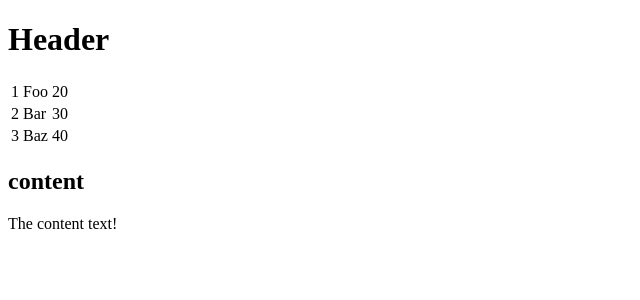
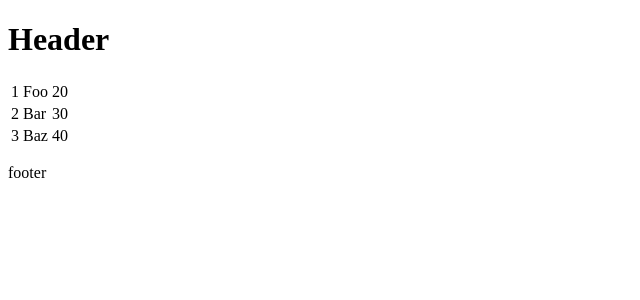
Before and after one commit to artdevil/learn-react, a React app: page / in a window 1280 px wide. Shown: the top 300 px of the page, without its empty margins (0-640 px from the left). Built offline with nearby package versions, Linux system fonts and the light colour scheme.

Commit message:
correction

```diff
--- a/App.jsx
+++ b/App.jsx
@@ -1,46 +1,15 @@
 import React from 'react';
 import Header from './components/header.jsx';
 import Content from './components/content.jsx';
-import TableRow from './components/table_row.jsx';
+import Footer from './components/footer.jsx';
 
 export default class App extends React.Component {
-  constructor(){
-    super();
-
-    this.state = {
-      data:
-      [
-        {
-          "id": 1,
-          "name": "Foo",
-          "age": "20"
-        },
-        {
-          "id": 2,
-          "name": "Bar",
-          "age": "30"
-        },
-        {
-          "id": 3,
-          "name": "Baz",
-          "age": "40"
-        },
-      ]
-    }
-  }
-
   render() {
     return (
       <div>
         <Header />
-
-        <table>
-          <tbody>
-            {this.state.data.map((person, i) => <TableRow key={i} data={person} />)}
-          </tbody>
-        </table>
-
         <Content />
+        <Footer />
       </div>
     )
   }
--- a/components/content.jsx
+++ b/components/content.jsx
@@ -1,12 +1,39 @@
 import React from 'react';
+import TableRow from './table_row.jsx';
 
 export default class Content extends React.Component{
+  constructor(){
+    super();
+
+    this.state = {
+      data:
+      [
+        {
+          "id": 1,
+          "name": "Foo",
+          "age": "20"
+        },
+        {
+          "id": 2,
+          "name": "Bar",
+          "age": "30"
+        },
+        {
+          "id": 3,
+          "name": "Baz",
+          "age": "40"
+        }
+      ]
+    }
+  }
+
   render(){
     return (
-      <div>
-        <h2>content</h2>
-        <p>The content text!</p>
-      </div>
+      <table>
+        <tbody>
+          {this.state.data.map((person, i) => <TableRow key={i} data={person} />)}
+        </tbody>
+      </table>
     )
   }
 }
--- /dev/null
+++ b/components/footer.jsx
@@ -0,0 +1,11 @@
+import React from 'react';
+
+export default class Footer extends React.Component{
+  render(){
+    return (
+      <div>
+        <p>footer</p>
+      </div>
+    )
+  }
+}
```
